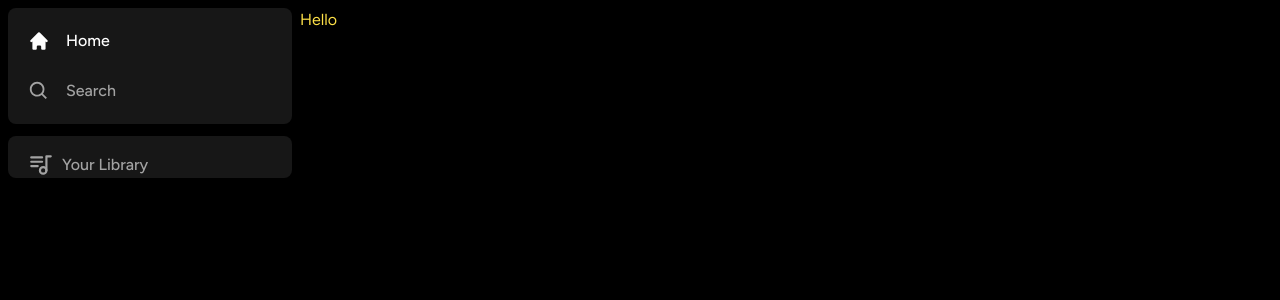
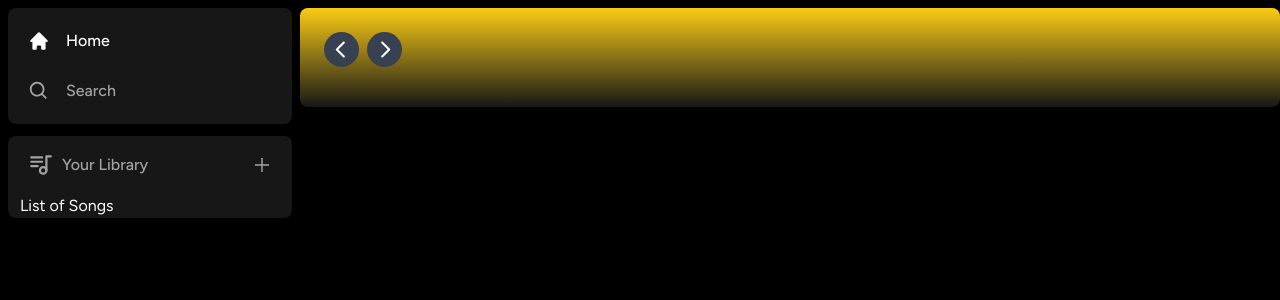
Before and after one commit to emmy-nguyen/vibehive, a Next.js app: page / in a window 1280 px wide. Shown: the top 300 px of the page. Built offline with nearby package versions, Linux system fonts and the light colour scheme.

Commit message:
feat: add menu bar for mobile view

```diff
--- /dev/null
+++ b/src/app/components/Header.tsx
@@ -0,0 +1,53 @@
+import { useRouter } from "next/navigation";
+import { twMerge } from "tailwind-merge";
+import { RxCaretLeft, RxCaretRight } from "react-icons/rx";
+import { HiHome } from "react-icons/hi";
+import { BiSearch } from "react-icons/bi";
+
+interface HeaderProps {
+  children: React.ReactNode;
+  className?: string;
+}
+const Header: React.FC<HeaderProps> = ({ children, className }) => {
+  const router = useRouter();
+  const handleLogout = () => {
+    // handle logout here
+  };
+  return (
+    <div
+      className={twMerge(
+        `h-fit bg-gradient-to-b from-yellow-400 p-6`,
+        className
+      )}
+    >
+      <div className="w-full mb-4 flex imtes-center justify-between">
+        <div className="hidden md:flex gap-x-2 items-center">
+          <button
+            onClick={() => router.back()}
+            className="rounded-full bg-gray-700 flex items-center justify-center hover:opacity-75 transition"
+          >
+            <RxCaretLeft size={35} className="text-white" />
+          </button>
+          <button
+            onClick={() => router.forward()}
+            className="rounded-full bg-gray-700 flex items-center justify-center hover:opacity-75 transition"
+          >
+            <RxCaretRight size={35} className="text-white" />
+          </button>
+        </div>
+
+        {/* navigation for mobile view */}
+        <div className="flex md:hidden gap-x-2 items-center">
+          <button className="rounded-full p-2 bg-gray-700 flex items-center justify-center hover:opacity-75 transition">
+            <HiHome className="text-gray-200" size={20} />
+          </button>
+          <button className="rounded-full p-2 bg-gray-700 flex items-center justify-center hover:opacity-75 transition">
+            <BiSearch className="text-gray-200" size={20} />
+          </button>
+        </div>
+      </div>
+    </div>
+  );
+};
+
+export default Header;
--- a/src/app/components/Library.tsx
+++ b/src/app/components/Library.tsx
@@ -1,6 +1,7 @@
 "use client";
 
 import { TbPlaylist } from "react-icons/tb";
+import { AiOutlinePlus } from "react-icons/ai";
 
 const Library = () => {
   const onClick = () => {
@@ -8,12 +9,17 @@
   };
   return (
     <div className="flex flex-col">
-      <div className="flex items-center justtify-between px-5 pt-4">
+      <div className="flex items-center justify-between px-5 pt-4">
         <div className="inline-flex items-center gap-x-2">
           <TbPlaylist className="text-neutral-400" size={26} />
           <p className="text-neutral-400 font-medium text-md">Your Library</p>
         </div>
+        <AiOutlinePlus
+          className=" text-neutral-400 cursor-pointer hover:text-white transition"
+          size={20}
+        />
       </div>
+      <div className="flex flex-col gap-y-2 mt-4 px-3">List of Songs</div>
     </div>
   );
 };
--- a/src/app/components/Sidebar.tsx
+++ b/src/app/components/Sidebar.tsx
@@ -12,23 +12,24 @@
   children: React.ReactNode;
 }
 const Sidebar: React.FC<SidebarProps> = ({ children }) => {
-  const pathName = usePathname();
+  const pathname = usePathname();
+  const isSearchPage = pathname === "/search";
   const routes = useMemo(
     () => [
       {
         icon: HiHome,
         label: "Home",
-        active: pathName !== "/search",
+        active: !isSearchPage,
         href: "/",
       },
       {
         icon: BiSearch,
         label: "Search",
-        active: pathName === "/search",
+        active: isSearchPage,
         href: "/search",
       },
     ],
-    [pathName]
+    [pathname]
   );
   return (
     <div className="flex w-full">
--- a/src/app/page.tsx
+++ b/src/app/page.tsx
@@ -1,5 +1,11 @@
+"use client";
 import Image from "next/image";
+import Header from "./components/Header";
 
 export default function Home() {
-  return <div className="text-yellow-300">Hello</div>;
+  return (
+    <div className="bg-neutral-900 rounded-lg h-full w-full overflow-hidden overflow-y-auto">
+      <Header>Hello Header</Header>
+    </div>
+  );
 }
```
